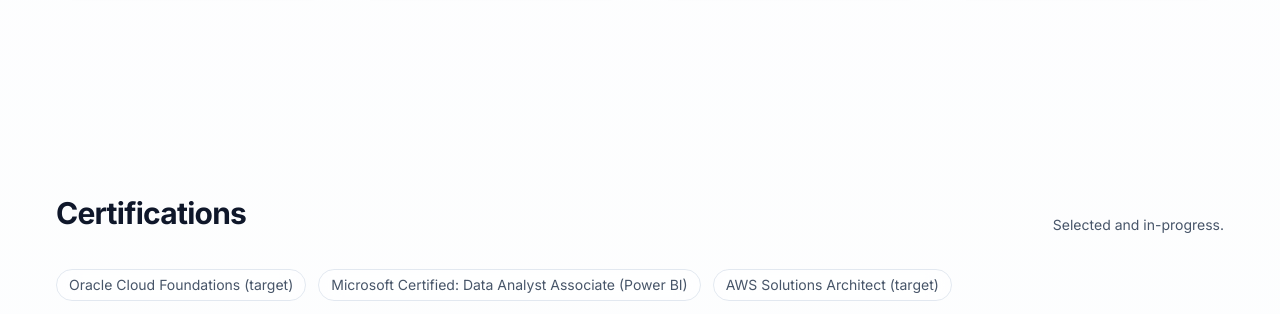
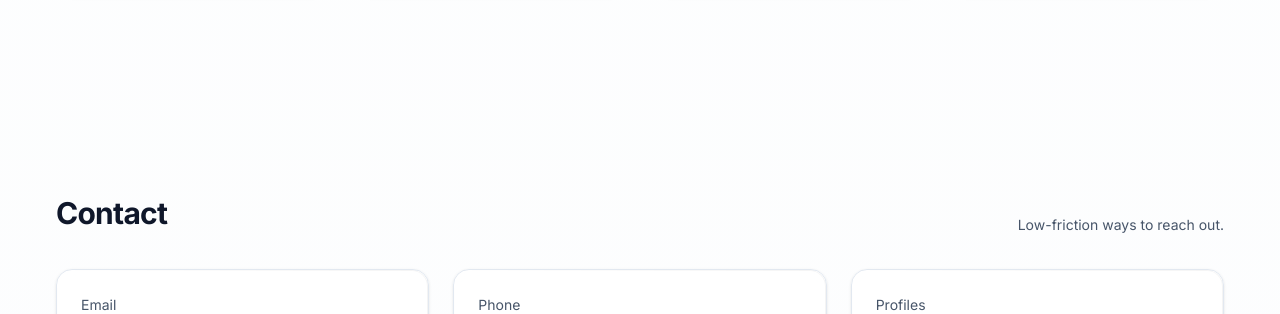
Before and after one commit to kalepratik/my-portfolio, a website: page index.html in a window 1280 px wide. Shown: the part 3386-3700 px from the top of the page. Drawn offline with Linux system fonts and the light colour scheme.

Commit message:
UI: remove Certifications section for now

```diff
--- a/index.html
+++ b/index.html
@@ -280,20 +280,7 @@
         </div>
     </section>
 
-    <!-- Certifications Section -->
-    <section id="certs" class="section">
-        <div class="container">
-            <div class="section-header">
-                <h2>Certifications</h2>
-                <p class="section-intro">Selected and in-progress.</p>
-            </div>
-            <div class="certifications">
-                <div class="cert-pill">Oracle Cloud Foundations (target)</div>
-                <div class="cert-pill">Microsoft Certified: Data Analyst Associate (Power BI)</div>
-                <div class="cert-pill">AWS Solutions Architect (target)</div>
-            </div>
-        </div>
-    </section>
+
 
     <!-- Contact Section -->
     <section id="contact" class="section">
```
